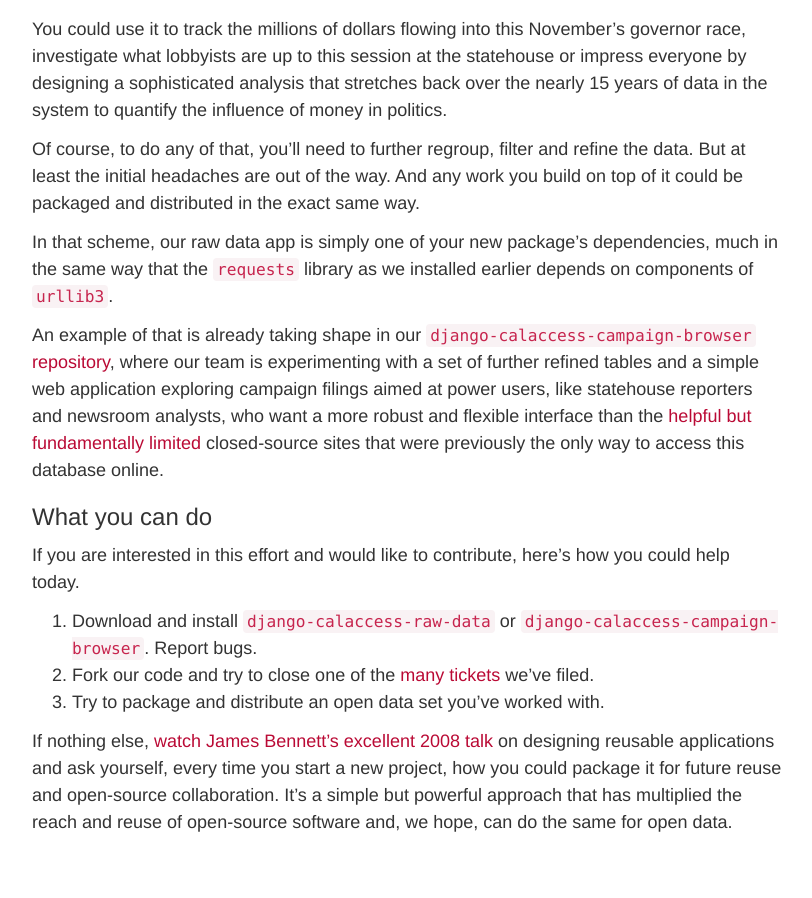
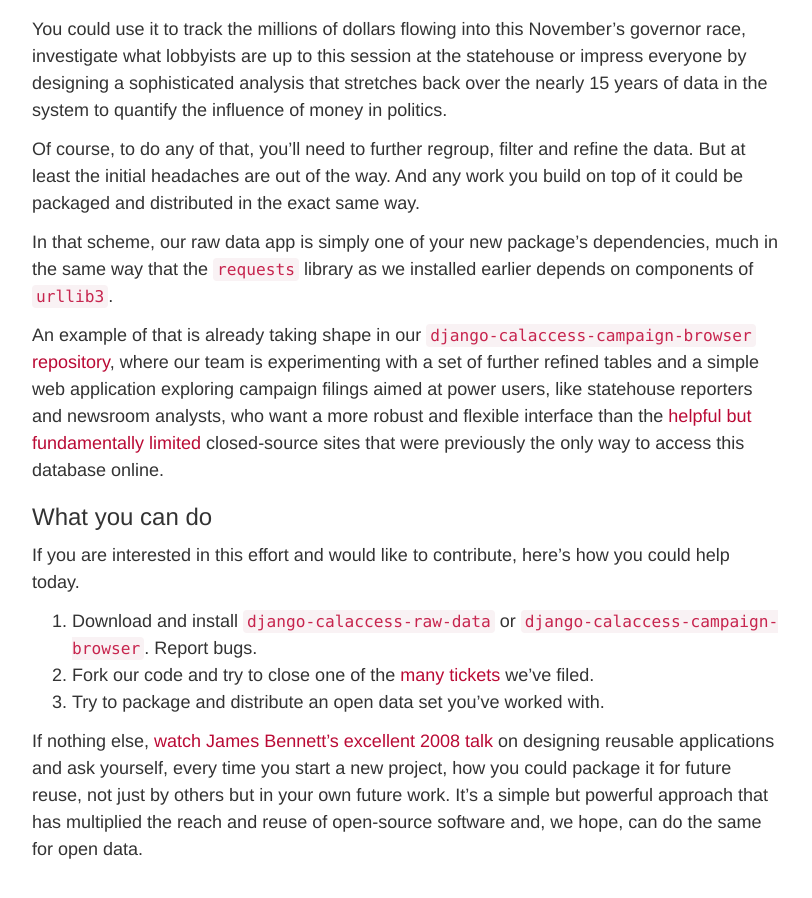
Before and after one commit to palewire/californiacivicdata.org, a Jekyll site: the page built from _posts/2015-01-01-pluggable-data.markdown, in a window 1280 px wide and 900 px high, scrolled down 3580 px. Shown: the whole window, without its empty margins (38-850 px from the left). Built offline with Jekyll 4.4.1, drawn with Linux system fonts in a browser that asks for light colours; before the commit the page ends 4453 px from its top, so only the background shows below that.

Commit message:
Updated 2015-01-01-pluggable-data.markdown

```diff
--- a/_posts/2015-01-01-pluggable-data.markdown
+++ b/_posts/2015-01-01-pluggable-data.markdown
@@ -134,4 +134,4 @@
 2. Fork our code and try to close one of the [many](https://github.com/california-civic-data-coalition/django-calaccess-raw-data/issues) [tickets](https://github.com/california-civic-data-coalition/django-calaccess-campaign-browser/issues) we've filed.
 3. Try to package and distribute an open data set you've worked with.
 
-If nothing else, [watch James Bennett's excellent 2008 talk](https://www.youtube.com/watch?v=A-S0tqpPga4) on designing reusable applications and ask yourself, every time you start a new project, how you could package it for future reuse and open-source collaboration. It's a simple but powerful approach that has multiplied the reach and reuse of open-source software and, we hope, can do the same for open data.
+If nothing else, [watch James Bennett's excellent 2008 talk](https://www.youtube.com/watch?v=A-S0tqpPga4) on designing reusable applications and ask yourself, every time you start a new project, how you could package it for future reuse, not just by others but in your own future work. It's a simple but powerful approach that has multiplied the reach and reuse of open-source software and, we hope, can do the same for open data.
```
